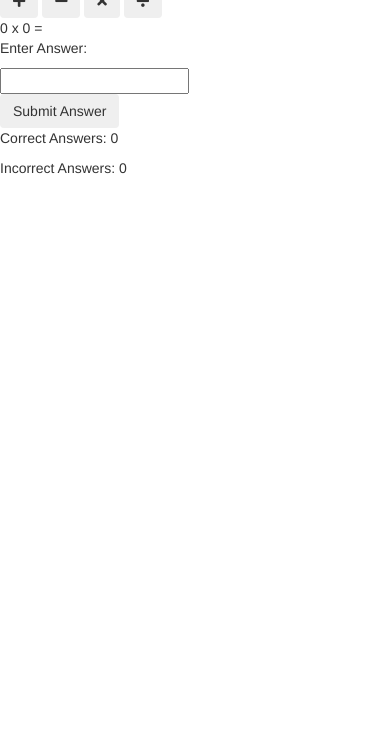
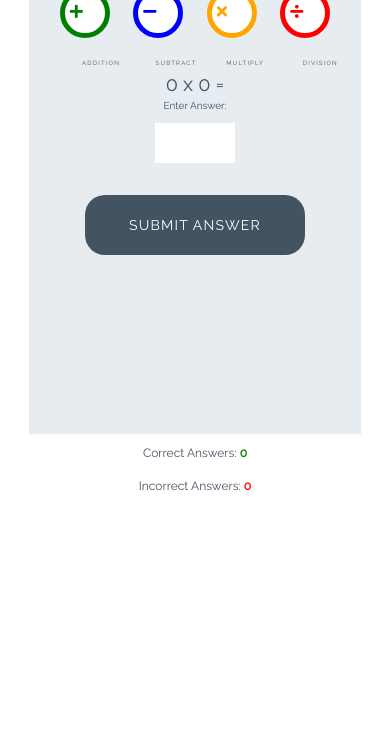
Before and after one commit to MelindaZhang2020/love-math, a plain HTML site: page index.html in a window 390 px wide. Shown: the part 104-844 px from the top of the page. Drawn offline with nearby package versions, Linux system fonts and the light colour scheme; files that its build step writes are made by us from their sources.

Commit message:
wrote css file and reorgnised the file folders

```diff
--- /dev/null
+++ b/assets/css/style.css
@@ -0,0 +1,253 @@
+/* --------- Global style */
+
+body {
+    background-color: white;
+    font-family: "Raleway", sans-serif;
+    color: #445361;
+    text-align: center;
+}
+
+/* --------- Heading */
+
+.heading {
+    text-align: center;
+    font-size: 2.5rem;
+}
+
+.logo {
+    height: 40px;
+    padding-right: 5px;
+}
+
+/* --------- Game layout */
+
+.game-area {
+    background-color: #E6ECF0;
+    box-sizing: border-box;
+    width: 85%;
+    height: 65vh;
+    max-height: 450px;
+    max-width: 830px;
+    margin-left: auto;
+    margin-right: auto;
+    padding: 1%;
+}
+
+.question-area {
+    width: 50%;
+    font-size: 2rem;
+    margin: auto;
+    padding: 50px 0;
+}
+
+.question-area span {
+    padding: 0 15px;
+}
+
+.score-area {
+    margin: 5px auto;
+    width: 60%;
+    font-size: 1.2rem;
+}
+
+.controls-area {
+    width: 85%;
+    margin: 30px auto;
+}
+
+#score {
+    color: green;
+    font-weight: bold;
+}
+
+#incorrect {
+    color: red;
+    font-weight: bold;
+}
+
+.answer-message {
+    display: none;
+    font-size: 1rem;
+}
+
+#answer-box {
+    border: none;
+    color: #445361;
+    display: inline-block;
+    height: 40px;
+    width: 80px;
+    font-size: 1.2rem;
+}
+
+.scores {
+    display: inline-block;
+    padding: 25px;
+}
+
+/* --------- Buttons */
+
+.btn {
+    width: 220px;
+    height: 60px;
+    font-family: "Raleway", sans-serif;
+    text-transform: uppercase;
+    letter-spacing: 1.2px;
+    color: white;
+}
+
+.btn:focus {
+    outline: none;
+}
+
+.btn--big {
+    padding-top: 10px;
+    padding-left: 25px;
+    border-radius: 50%;
+    background-color: white;
+    border: 10px solid;
+    width: 100px;
+    height: 100px;
+    font-size: 3.2rem;
+    margin: 30px 30px;
+    transition: all 0.5s;
+}
+.btn--big::after {
+    content: attr(data-type);
+    font-size: 1rem;
+    color: #445361;
+    position: relative;
+    left: -4.7em;
+    top: 8em;
+
+}
+.btn--blue {
+    border-color: blue;
+    color: blue;
+}
+
+.btn--blue:active,
+.btn--blue:hover {
+    background-color: darkblue;
+    color: white;
+}
+
+.btn--orange {
+    border-color: orange;
+    color: orange;
+}
+
+.btn--orange:active,
+.btn--orange:hover {
+    background-color: darkorange;
+    color: white;
+}
+
+.btn--red {
+    border-color: red;
+    color: red;
+}
+
+.btn--red:active,
+.btn--red:hover {
+    background-color: darkred;
+    color: white;
+}
+
+.btn--green {
+    border-color: green;
+    color: green;
+}
+
+.btn--green:active,
+.btn--green:hover {
+    background-color: darkgreen;
+    color: white;
+}
+
+.btn--gray {
+    margin-top: 25px;
+    background-color: #445361;
+    border: 1px transparent;
+    border-radius: 20px;
+}
+
+.btn--gray:active,
+.btn--gray:hover {
+    background-color: #0d1013;
+}
+
+/* --------- Media queries */
+
+@media (max-width: 414px) {
+    .controls-area {
+        width: 100%;
+    }
+
+    .btn--big {
+        margin: 0 10px;
+        padding: 5px;
+        border: 5px solid;
+        width: 50px;
+        height: 50px;
+        font-size: 1.5rem;
+    }
+
+    .btn--big::after {
+        font-size: 0.6rem;
+        left: -0.7rem;
+    }
+
+    .question-area {
+        padding: 10% 0;
+        width: 100%;
+    }
+
+    .question-area span {
+        padding: 0;
+    }
+
+    .answer-message {
+        display: block;
+    }
+
+    #answer-box {
+        display: block;
+        margin: 0 auto;
+    }
+    .btn--gray {
+        margin-top: 0;
+    }
+
+    .score-area {
+        width: 100%;
+    }
+
+    .scores {
+        margin: 0.5em auto;
+        display: block;
+        padding: 5px;
+    }
+
+    .heading {
+        font-size: 2rem;
+    }
+}
+
+@media (max-width: 320px) {
+    .game-area {
+        height: 70vh;
+    }
+
+    .controls-area {
+        width: 75%;
+        margin: 10px auto;
+    }
+
+    .btn--big {
+        margin: 10px 10px;
+    }
+    .question-area {
+        padding: 10px 0;
+    }
+
+}
--- a/index.html
+++ b/index.html
@@ -18,16 +18,16 @@
 
     <div class="game-area">
         <div class="control-area">
-            <button class="btn btn--big btn--green">
+            <button data-type="addition" class="btn btn--big btn--green">
                 <i class="fas fa-plus"></i>
             </button>
-            <button class="btn btn--big btn--blue">
+            <button data-type="subtract" class="btn btn--big btn--blue">
                 <i class="fas fa-minus"></i>
             </button>
-            <button class="btn btn--big btn--orange">
+            <button data-type="multiply" class="btn btn--big btn--orange">
                 <i class="fas fa-times"></i>
             </button>
-            <button class="btn btn--big btn--red">
+            <button data-type="division" class="btn btn--big btn--red">
                 <i class="fas fa-divide"></i>
             </button>
         </div>
@@ -39,7 +39,7 @@
             <p class="answer-message">Enter Answer:</p>
             <input id="answer-box" type="number">
         </div>
-        <button class="btn btn--gray">Submit Answer</button>
+        <button data-type="submit" class="btn btn--gray">Submit Answer</button>
 
     </div>
 
```
Also changed, not shown: assets/javascript/script.js (added), assets/style.css (deleted).
